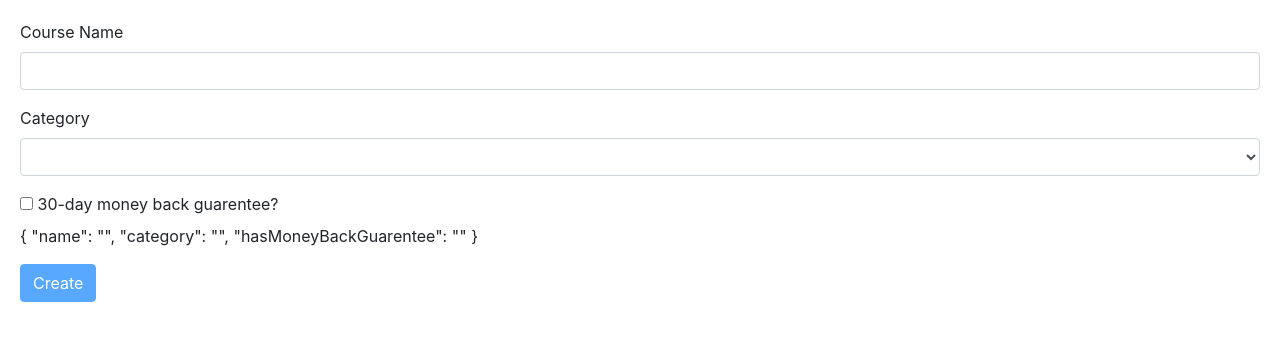
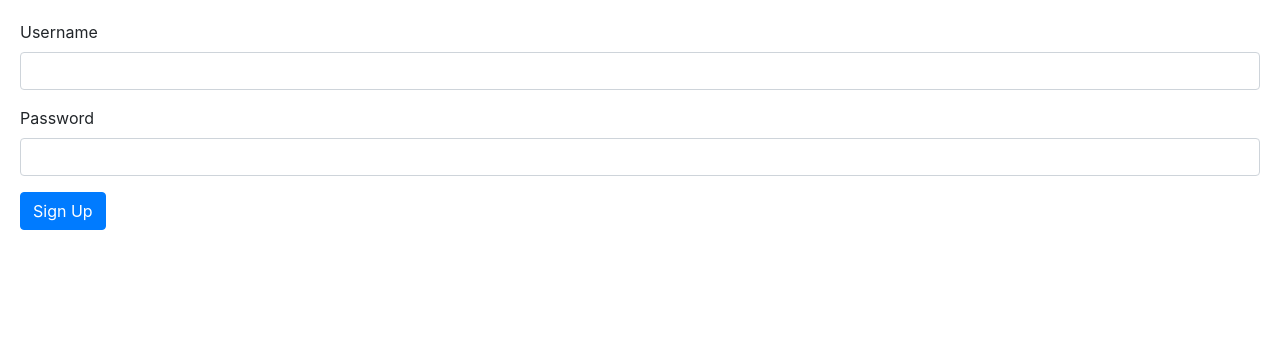
Before and after one commit to andreviallon/angular-101, an Angular app: page / in a window 1280 px wide. Shown: the top 340 px of the page. Built offline with nearby package versions, Linux system fonts and the light colour scheme.

Commit message:
Reactive Form Setup

```diff
--- a/src/app/app.component.html
+++ b/src/app/app.component.html
@@ -19,4 +19,5 @@
 </app-zippy> -->
 
 <!-- <app-contact-form></app-contact-form> -->
-<app-course-form></app-course-form>
+<!-- <app-course-form></app-course-form> -->
+<signup-form></signup-form>
--- a/src/app/app.module.ts
+++ b/src/app/app.module.ts
@@ -23,6 +23,7 @@
 import { ZippyComponent } from './zippy/zippy.component';
 import { ContactFormComponent } from './contact-form/contact-form.component';
 import { CourseFormComponent } from './course-form/course-form.component';
+import { SignupFormComponent } from './signup-form/signup-form.component';
 
 
 @NgModule({
@@ -42,7 +43,8 @@
     InputFormatDirective,
     ZippyComponent,
     ContactFormComponent,
-    CourseFormComponent
+    CourseFormComponent,
+    SignupFormComponent
   ],
   imports: [
     BrowserModule,
--- /dev/null
+++ b/src/app/signup-form/signup-form.component.html
@@ -0,0 +1,17 @@
+<form>
+    <div class="form-group">
+        <label for="username">Username</label>
+        <input
+            id="username"
+            type="text"
+            class="form-control">
+    </div>
+    <div class="form-group">
+        <label for="password">Password</label>
+        <input
+            id="password"
+            type="text"
+            class="form-control">
+    </div>
+    <button class="btn btn-primary" type="submit">Sign Up</button>
+</form>
```
Also changed, not shown: src/app/signup-form/signup-form.component.ts (added, +9 -0 lines), src/app/signup-form/signup-form.component.css (added), 1 other file (tests, documents, lock files or other folders).
